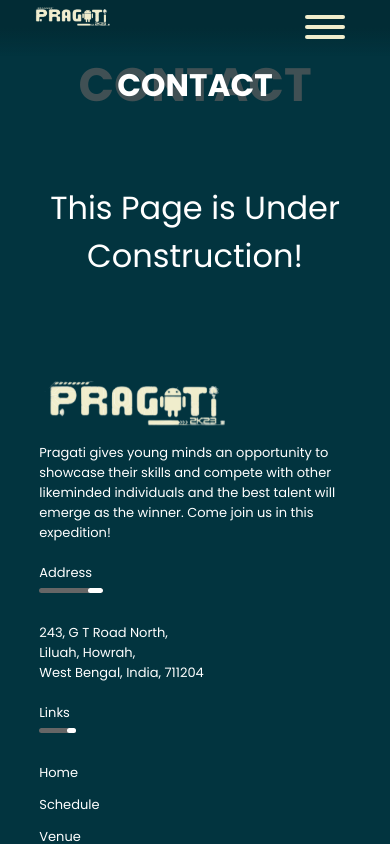
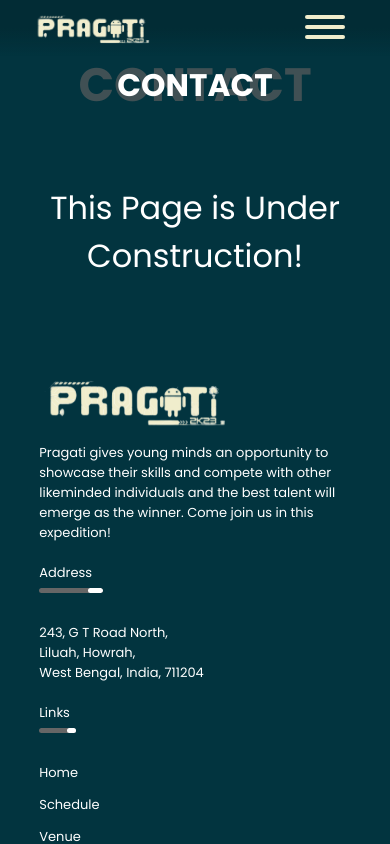
Before and after one commit to am-here/PRAGATI, a React (Create React App) app: page /contact in a window 390 px wide. Shown: the top 844 px of the page. Built offline with nearby package versions, Linux system fonts and the light colour scheme; a web font is replaced by a local one.

Commit message:
responsive

```diff
--- a/src/components/Event_Details/Card.css
+++ b/src/components/Event_Details/Card.css
@@ -61,12 +61,18 @@
     justify-content: center;
     align-items: center;
     margin: 2px 8px;
+    text-align: center;
 }
 .link>i{
-
     font-size: 20px;
 
 }
 .link>.fa-brands{
     font-size: 23px;
 }
+@media screen and (max-width: 650px){
+    .card-container{
+        width: 87%;
+        margin-bottom: 60px;
+    }
+}
--- a/src/components/Event_Details/Card.jsx
+++ b/src/components/Event_Details/Card.jsx
@@ -1,7 +1,6 @@
 import React from "react";
 import "./Card.css";
 function Card({ details }) {
-  console.log(details);
   return (
     <div className="card-container">
       <div className="image-div">
--- a/src/components/Event_Details/EventContact.css
+++ b/src/components/Event_Details/EventContact.css
@@ -22,3 +22,22 @@
   font-size: 40px;
   font-weight: 600;
 }
+@media screen and (max-width: 1020px){
+  .carousel-container{
+    grid-template-columns: repeat(2,50%);
+  }
+    .eventContact_container{
+      margin-top: 100px;
+    }
+}
+@media screen and (max-width: 650px){
+  .carousel-container {
+      grid-template-columns: repeat(1, 100%);
+    }
+  .committeeHead{
+          font-size: 20px;
+        }
+    .eventContact_container{
+      margin-top: 90px;
+    }
+}
--- a/src/components/Navbar/Navbar.css
+++ b/src/components/Navbar/Navbar.css
@@ -114,8 +114,9 @@
     display: block;
   }
   .nav-logo {
-    width: 40%;
-    padding-bottom: 1rem;
+    width: 60%;
+    height: 50%;
+
   }
   .navbar {
     width: 100%;
@@ -129,3 +130,10 @@
     padding: 20px;
   }
 }
+@media screen and (max-width: 700px){
+.nav-logo {
+    width: 60%;
+    height: 100%;
+
+  }
+}
```
Also changed, not shown: 1 other file (tests, documents, lock files or other folders).
